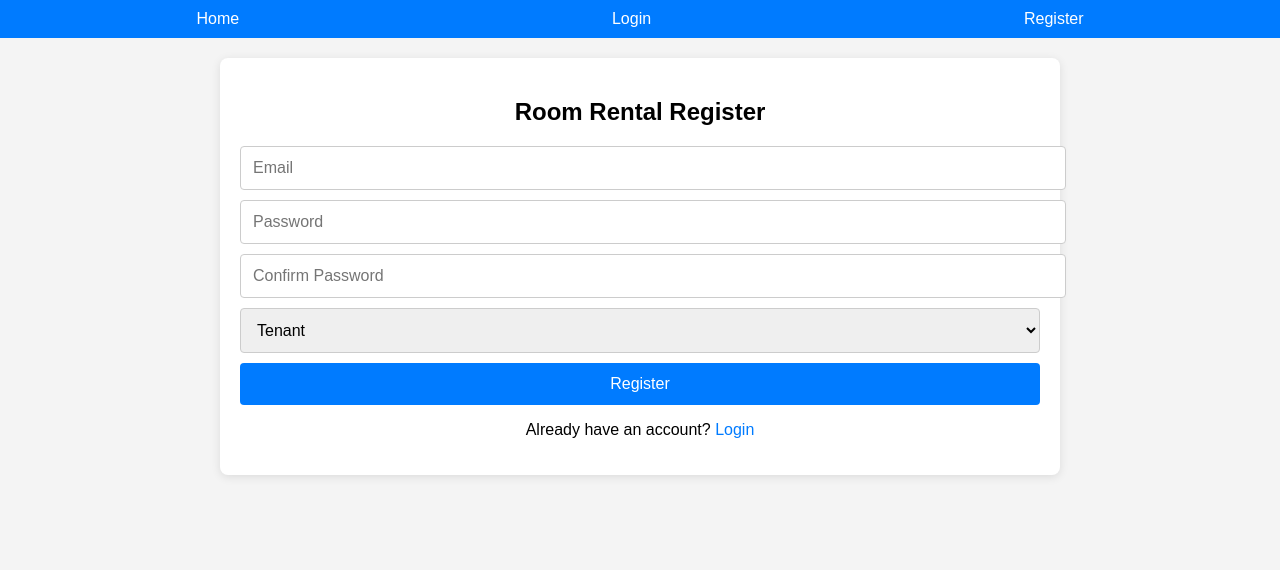
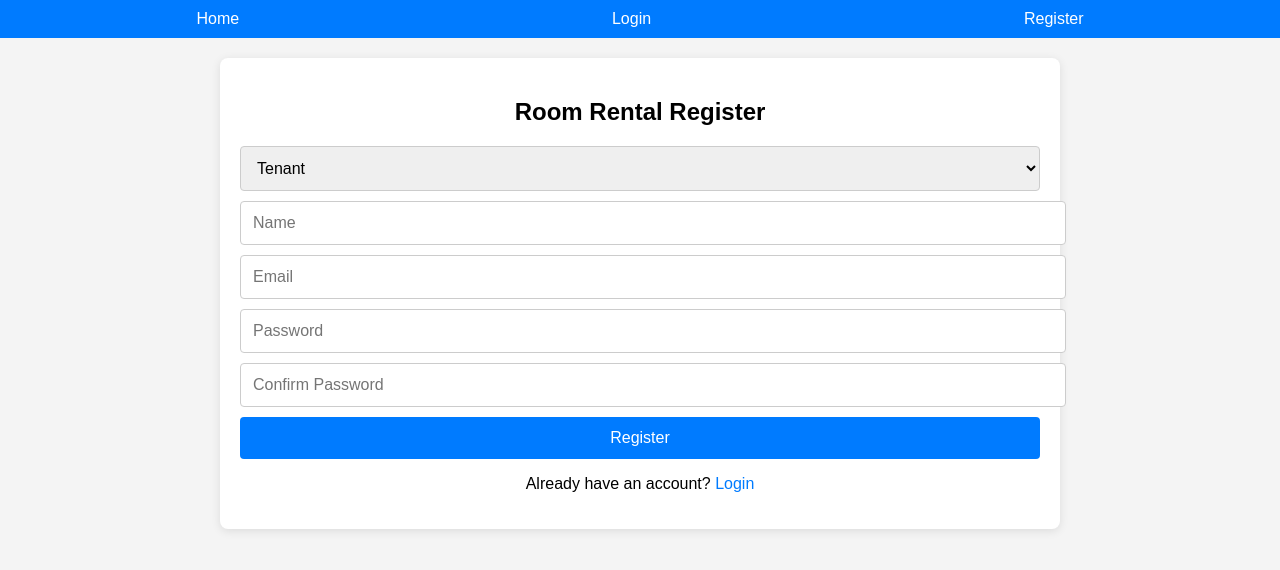
Before and after one commit to Bibek021/room-rental-platform, a React (Create React App) app in the folder frontend/: page /register in a window 1280 px wide. Shown: the top 570 px of the page. Built offline with nearby package versions, Linux system fonts and the light colour scheme.

Commit message:
Added name section while registering for tenant and loanlord only to be displayed in manage request

```diff
--- a/frontend/src/pages/ManageRequests.js
+++ b/frontend/src/pages/ManageRequests.js
@@ -56,7 +56,7 @@
                 <p><strong>Room:</strong> {request.room?.title || 'N/A'}</p>
                 <p><strong>Address:</strong> {request.room?.location?.address || 'N/A'}</p>
                 <p><strong>Price:</strong> Rs {request.room?.price || 'N/A'}</p>
-                <p><strong>Tenant:</strong> {request.tenant?.name || 'N/A'} ({request.tenant?.email || 'N/A'})</p>
+                <p><strong>Tenant:</strong> {request.tenant?.name?.trim() || 'Unknown'} ({request.tenant?.email || 'N/A'})</p>
                 {userRole === 'landlord' && (
                   <p><strong>Message:</strong> {request.message || 'No message provided'}</p>
                 )}
--- a/frontend/src/pages/Register.js
+++ b/frontend/src/pages/Register.js
@@ -4,6 +4,7 @@ import { useNavigate } from 'react-router-dom';
 import axios from 'axios';
 
 const Register = () => {
+  const [name, setName] = useState('');
   const [email, setEmail] = useState('');
   const [password, setPassword] = useState('');
   const [confirmPassword, setConfirmPassword] = useState('');
@@ -17,17 +18,22 @@ const Register = () => {
       setError('Passwords do not match');
       return;
     }
+    if (['landlord', 'tenant'].includes(role) && !name.trim()) {
+      setError('Name is required for landlord and tenant roles');
+      return;
+    }
     try {
       // Purpose: Send registration request to backend
-      await axios.post(`${process.env.REACT_APP_API_URL}/auth/register`, {
-        email,
-        password,
-        role
-      });
+      const payload = { email, password, role };
+      if (['landlord', 'tenant'].includes(role)) {
+        payload.name = name.trim();
+      }
+      await axios.post(`${process.env.REACT_APP_API_URL}/auth/register`, payload);
       // Purpose: Redirect to email verification with email
       alert('Registration successful! Check your email for OTP.');
       navigate('/verify-email', { state: { email } });
     } catch (err) {
+      console.error('Register error:', err.response?.data || err.message);
       setError(err.response?.data?.message || 'Registration failed');
     }
   };
@@ -37,6 +43,20 @@ const Register = () => {
       <h2>Room Rental Register</h2>
       {error && <p style={{ color: 'red' }}>{error}</p>}
       <form onSubmit={handleRegister}>
+        <select value={role} onChange={(e) => setRole(e.target.value)}>
+          <option value="tenant">Tenant</option>
+          <option value="landlord">Landlord</option>
+          <option value="admin">Admin</option>
+        </select>
+        {['landlord', 'tenant'].includes(role) && (
+          <input
+            type="text"
+            placeholder="Name"
+            value={name}
+            onChange={(e) => setName(e.target.value)}
+            required
+          />
+        )}
         <input
           type="email"
           placeholder="Email"
@@ -58,11 +78,6 @@ const Register = () => {
           onChange={(e) => setConfirmPassword(e.target.value)}
           required
         />
-        <select value={role} onChange={(e) => setRole(e.target.value)}>
-          <option value="admin">Admin</option>
-          <option value="landlord">Landlord</option>
-          <option value="tenant">Tenant</option>
-        </select>
         <button type="submit">Register</button>
       </form>
       <p>
```
Also changed, not shown: 2 other files (tests, documents, lock files or other folders).
